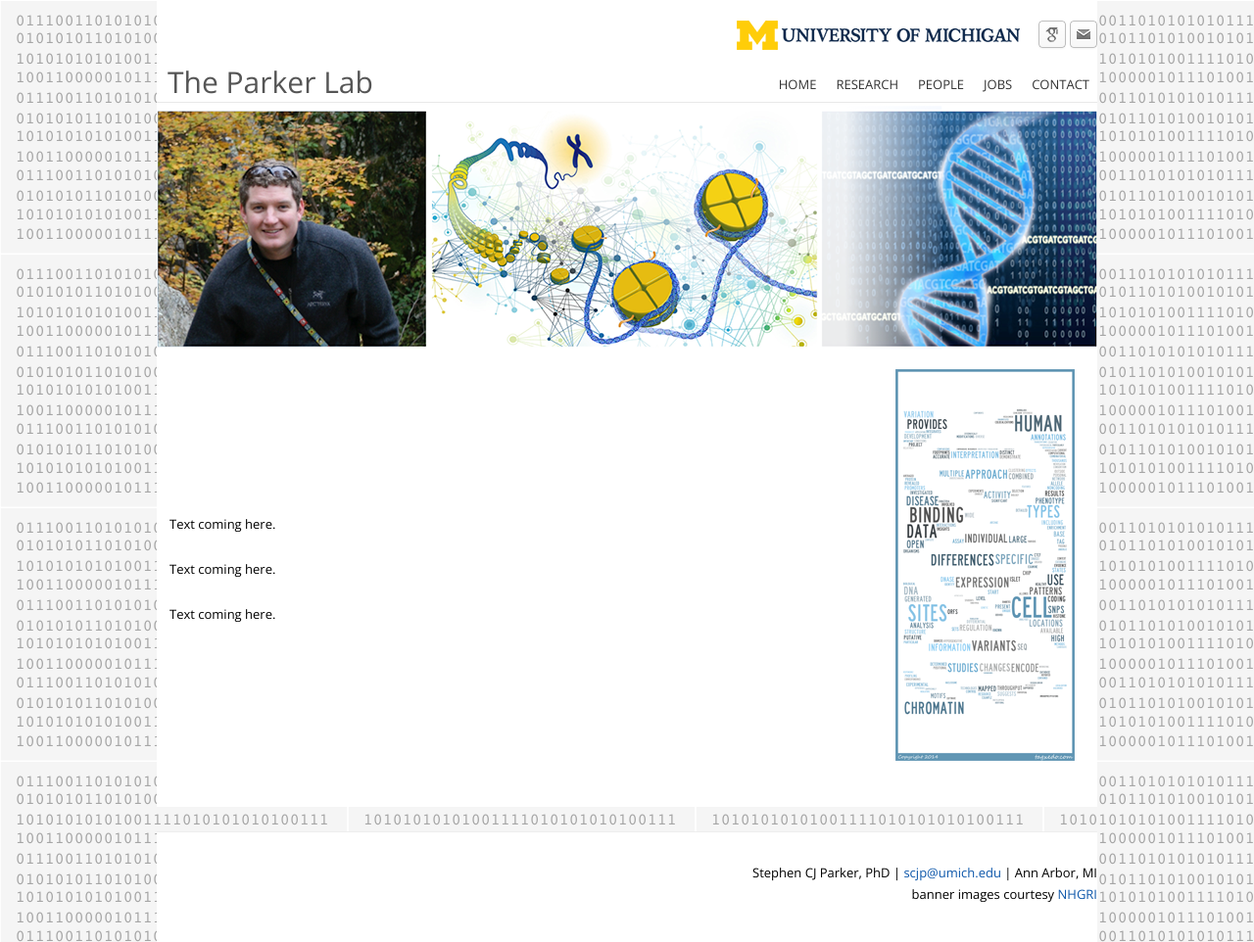
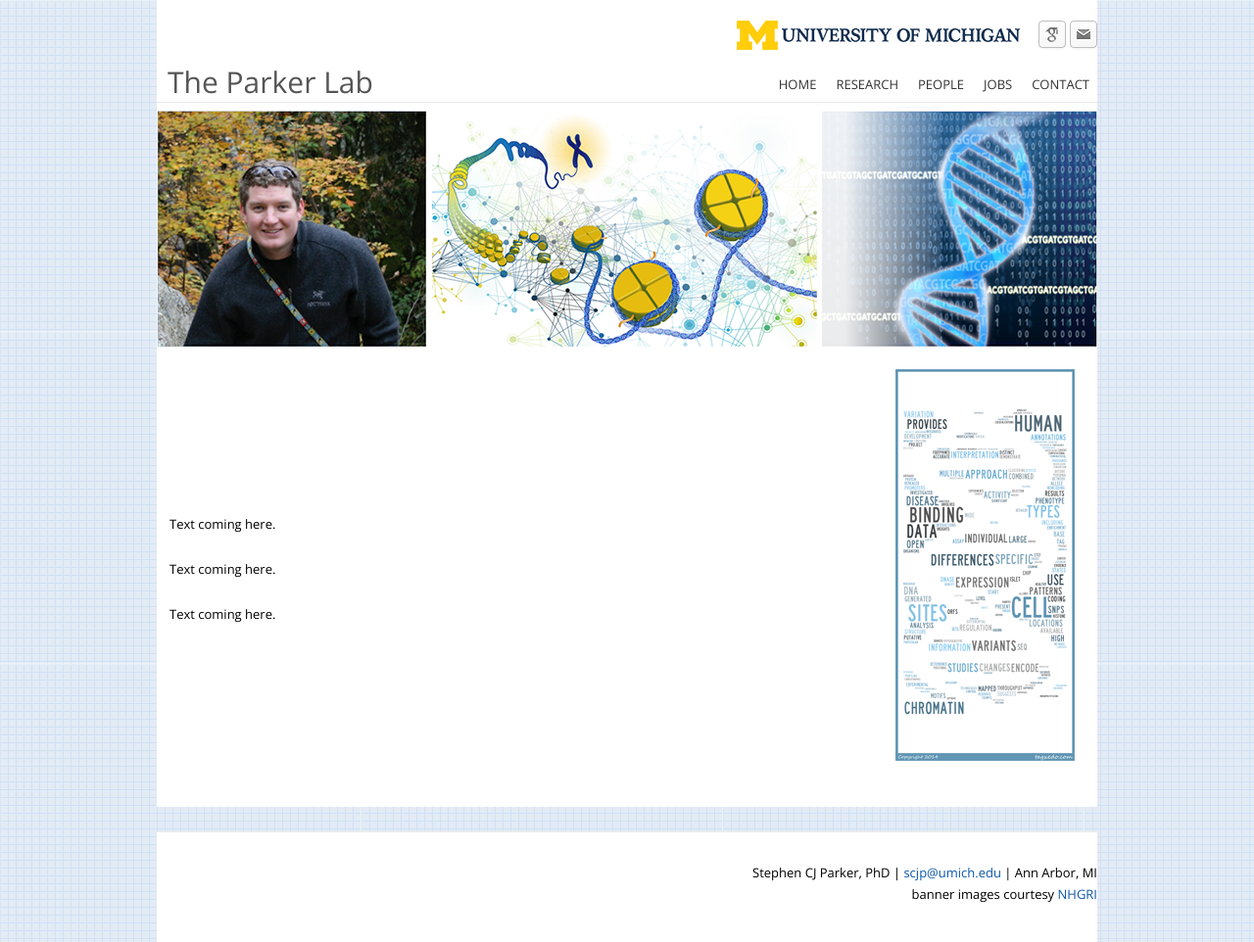
Before and after one commit to scjparker/scjparker.github.io, a Jekyll site: the page built from index.html, in a window 1280 px wide. Shown: the whole page at 98% size. Built offline with Jekyll 4.4.1, drawn with Linux system fonts in a browser that asks for light colours; nearby versions of some CDN libraries.

Commit message:
grid background

```diff
--- a/css/main_style.css
+++ b/css/main_style.css
@@ -75,7 +75,7 @@
  ul, ol, li, h1, h2, h3, h4, h5, h6, pre, form, body, html, p, blockquote, fieldset, input { margin: 0; padding: 0; }
  a img { border: 0; }
  a { text-decoration: none; }
- body { font-family: 'Open Sans', sans-serif; font-size: 14px; background: url(../assets/images/bits.png); color: #000; line-height:24px; }
+ body { font-family: 'Open Sans', sans-serif; font-size: 14px; background: url(../assets/images/grid.png); color: #000; line-height:24px; }
  h3 { font-size: 22px; padding: .2em 0 .2em 0; line-height: 1.2; font-weight: normal; letter-spacing: -1px; color: #333; margin-bottom:20px; }
  a { color: #0D57AA; }
  a:hover { color: #00274c; }
```
Also changed, not shown: assets/images/grid.png (added).
